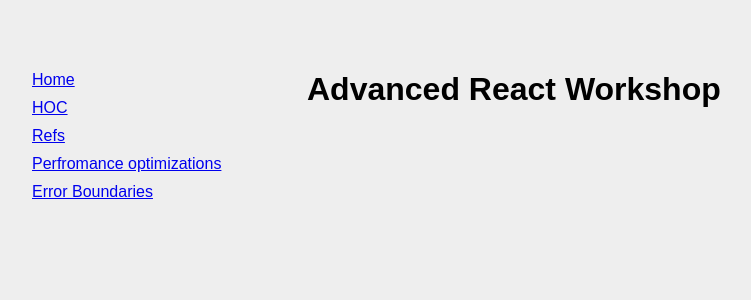
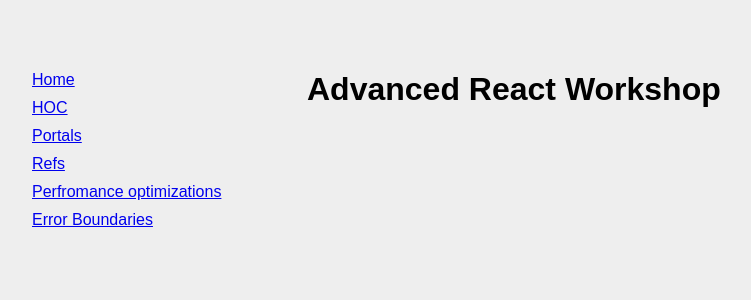
Before and after one commit to ReactBlr/react-advanced-workshop, a React (Create React App) app in the folder exercises/: page / in a window 1280 px wide. Shown: the top 300 px of the page, without its empty margins (13-764 px from the left). Built offline with nearby package versions, Linux system fonts and the light colour scheme; the HTML template or start-up script is replaced by a standard one.

Commit message:
added portals route

```diff
--- a/exercises/src/App.js
+++ b/exercises/src/App.js
@@ -3,6 +3,7 @@
 import PerformanceOptimizations from "./performance-optimizations";
 import RefsExample from './refs'
 import HOC from './component-patterns/hoc'
+import Portals from './portals/01-using-modals/src/App'
 import ErrorBoundaries from "./error-boundaries";
 import { Provider } from 'react-redux'
 import { createStore } from "redux";
@@ -30,6 +31,9 @@
                   <Link to="/hoc">HOC</Link>
                 </li>
                 <li>
+                  <Link to="/portals">Portals</Link>
+                </li>
+                <li>
                   <Link to="/refs">Refs</Link>
                 </li>
                 <li>
@@ -43,6 +47,7 @@
             <div className="content">
               <Route exact path="/" component={Home} />
               <Route path="/hoc" component={HOC} />
+              <Route path="/portals" component={Portals} />
               <Route path="/performance-optimizations" component={PerformanceOptimizations} />
               <Route path="/error-boundaries" component={ErrorBoundaries} />
               <Route path="/refs" component={RefsExample} />
```
